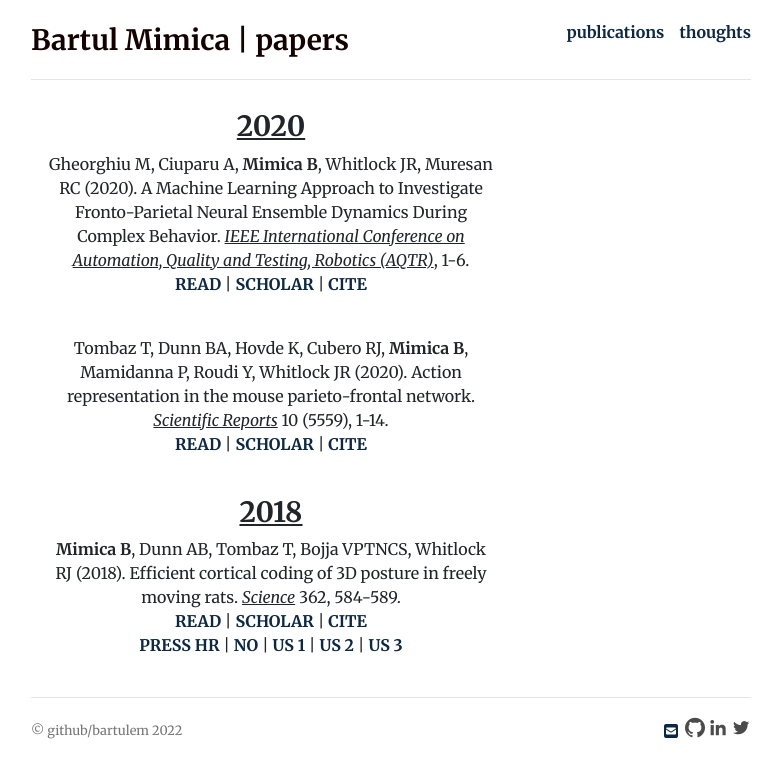
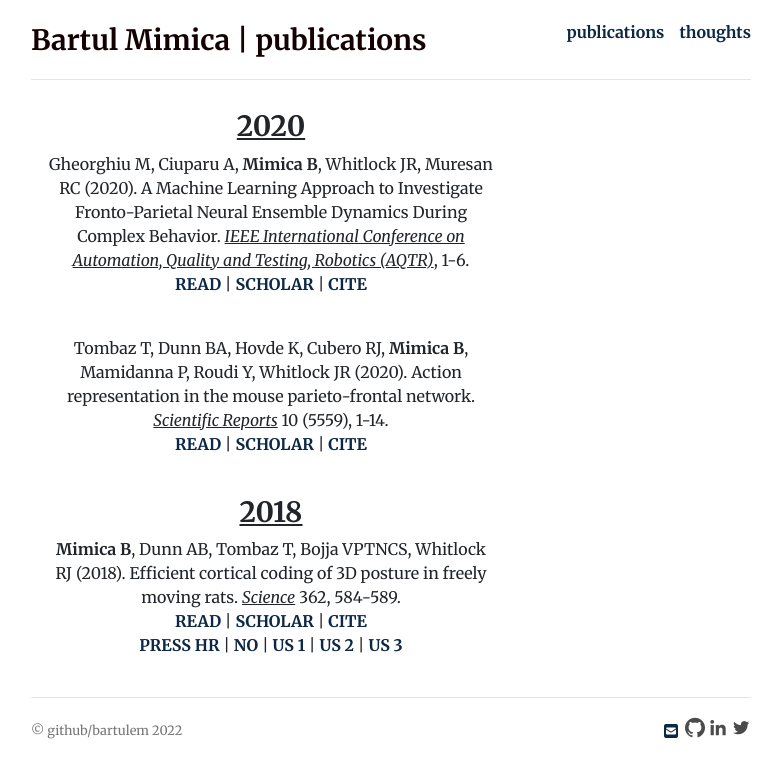
Before and after one commit to bartulem/bartulem.github.io, a Jekyll site: the page built from publications/index.html, in a window 1280 px wide. Shown: the top 778 px of the page, without its empty margins (249-1031 px from the left). Built offline with Jekyll 4.4.1, drawn with Linux system fonts in a browser that asks for light colours; nearby versions of some CDN libraries; comment, search, counter and statistics services are not loaded; a style sheet for code colours, icons or effects is not loaded.

Commit message:
2022 format v3

```diff
--- a/_includes/head.html
+++ b/_includes/head.html
@@ -1,5 +1,5 @@
 <head>
-	<link href="/scribe/atom.xml" type="application/rss+xml" rel="alternate" title="latest 5 blog posts" />
+	<link href="/thoughts/atom.xml" type="application/rss+xml" rel="alternate" title="latest 5 blog posts" />
         <link rel="stylesheet" href="https://cdn.rawgit.com/jpswalsh/academicons/master/css/academicons.min.css">
         <link rel="stylesheet" href="../css/social-circles.min.css">
 	<script src="https://kit.fontawesome.com/2ee03cf7c1.js" crossorigin="anonymous"></script>
--- a/publications/index.html
+++ b/publications/index.html
@@ -1,7 +1,7 @@
 ---
 layout: default
 comments: false
-category: papers
+category: publications
 ---
 
 <div class="container">
```
